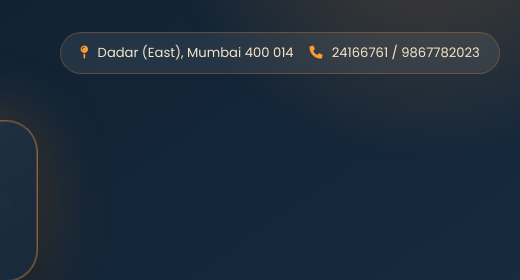
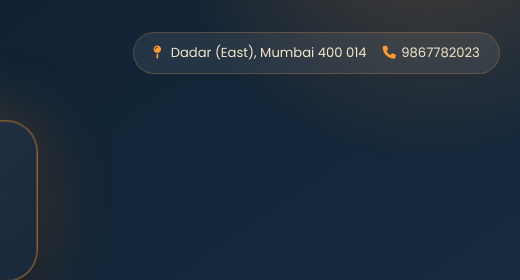
Before and after one commit to menuspeakofficial-ops/Saiprasad-Caterers-Maharashtriyan-Menu, a plain HTML site: page index.html in a window 1280 px wide. Shown: the top 280 px of the page, 760-1280 px from the left. Drawn offline with nearby package versions, Linux system fonts and the light colour scheme.

Commit message:
Update index.html

```diff
--- a/index.html
+++ b/index.html
@@ -412,7 +412,7 @@ input:focus,select:focus,textarea:focus{border-color:var(--saffron);box-shadow:0
       </div>
       <div class="restaurant-info">
         <span><i class="fas fa-map-pin"></i> Dadar (East), Mumbai 400 014</span>
-        <span><i class="fas fa-phone"></i> 24166761 / 9867782023</span>
+        <span><i class="fas fa-phone"></i>9867782023</span>
       </div>
     </header>
 
@@ -535,7 +535,7 @@ input:focus,select:focus,textarea:focus{border-color:var(--saffron);box-shadow:0
 <footer class="footer">
   <p><strong>SAIPRASAD Caterers &amp; Decorators</strong></p>
   <p>102-A/13, Madhav Wadi, M. M. G. S. Marg, Dadar (East), Mumbai 400 014</p>
-  <p><i class="fas fa-phone-alt"></i> Tel.: 24166761 / 9867782023</p>
+  <p><i class="fas fa-phone-alt"></i>9867782023</p>
 </footer>
 
 <script>
```
